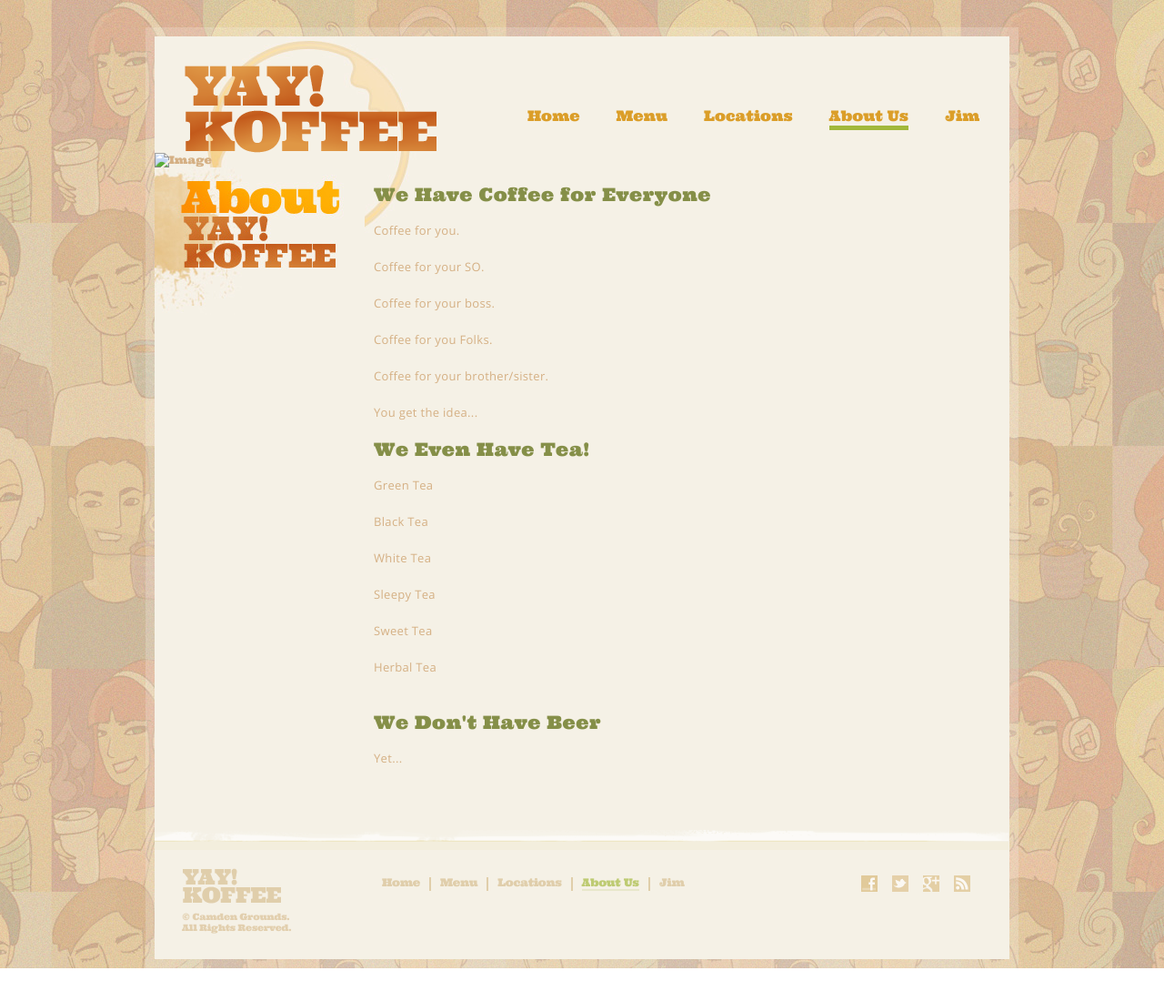
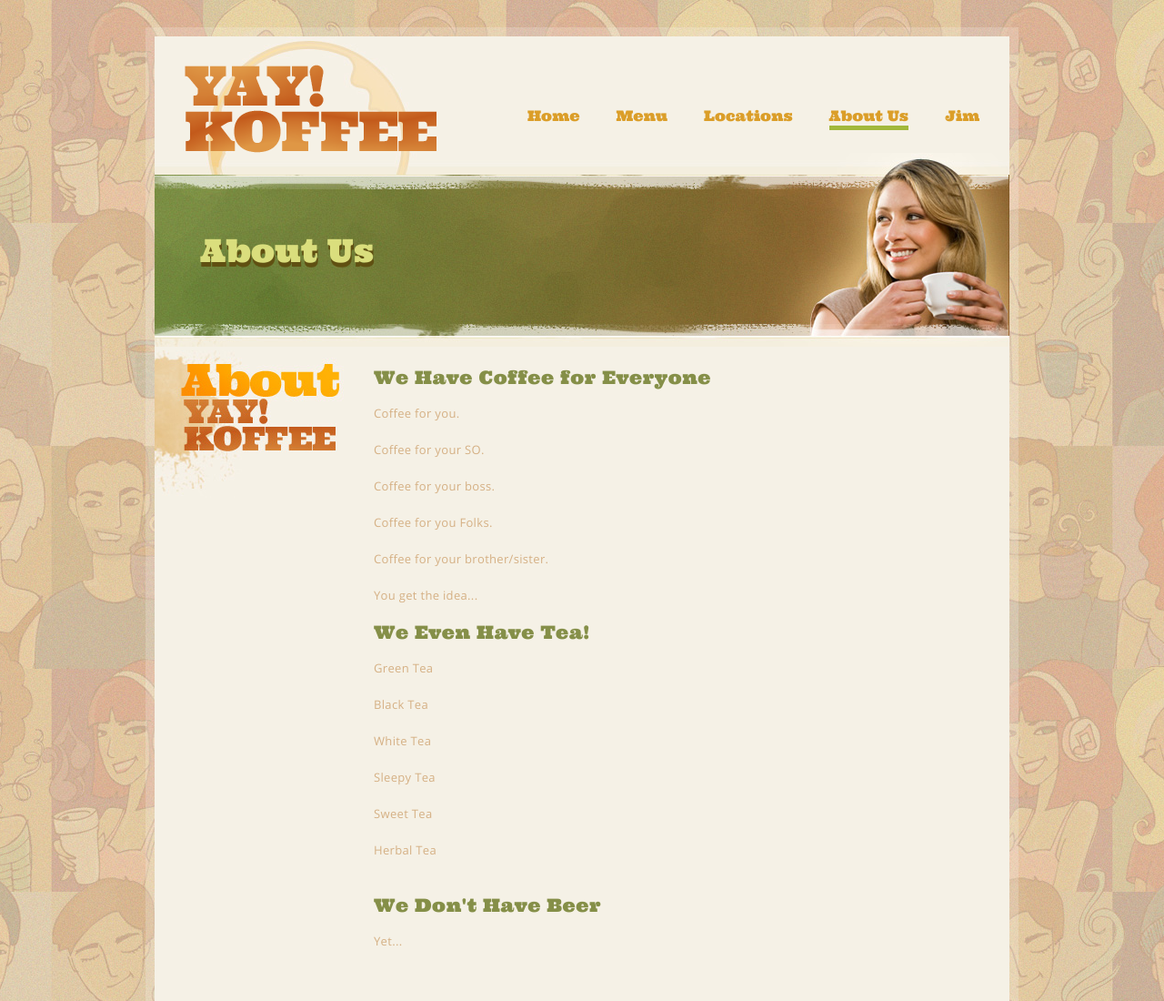
Before and after one commit to Vapidjimbo/output, a plain HTML site: page about.html in a window 1280 px wide. Shown: the top 1100 px of the page at 91% size. Before the commit the page ends 1064 px from the top, so only its background shows below. Drawn offline with Linux system fonts and the light colour scheme.

Commit message:
fix img on about

```diff
--- a/about.html
+++ b/about.html
@@ -51,7 +51,7 @@
             <div id="body">
                 <!--About Page-->
 <div id="figure">
-	<img src="images/healine-about.jpg" alt="Image">
+	<img src="images/headline-about.jpg" alt="Image">
 	<span>About Us</span>
 </div>
 <div>
```
